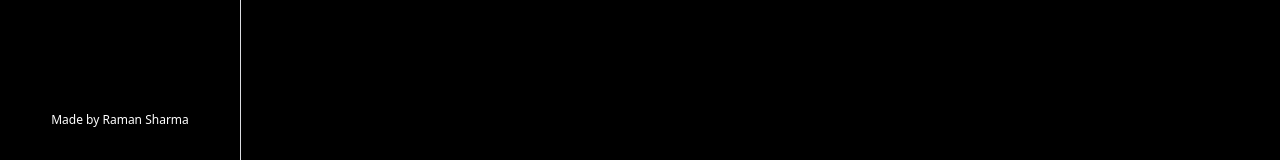
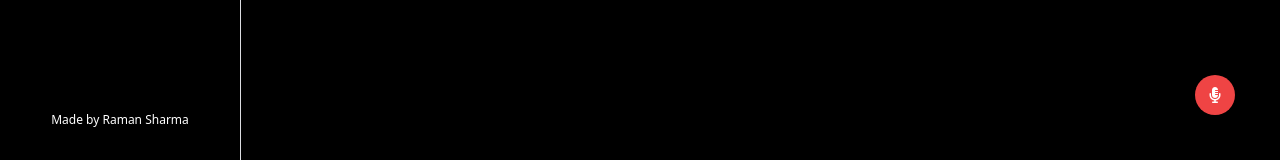
Before and after one commit to RamanSharma100/react-voice-controlled-web-based-code-editor, a React (Vite) app: page / in a window 1280 px wide. Shown: the part 640-800 px from the top of the page. Built offline with nearby package versions, Linux system fonts and the light colour scheme.

Commit message:
initialized voice recognition and synthesis

```diff
--- a/index.html
+++ b/index.html
@@ -5,6 +5,10 @@
     <link rel="icon" type="image/svg+xml" href="/src/favicon.svg" />
     <meta name="viewport" content="width=device-width, initial-scale=1.0" />
     <title>Vite App</title>
+    <script
+      src="https://kit.fontawesome.com/a50954a027.js"
+      crossorigin="anonymous"
+    ></script>
   </head>
   <body>
     <div id="root"></div>
--- /dev/null
+++ b/src/Components/VoiceAssistant/IVoiceAssistant.ts
@@ -0,0 +1 @@
+export default interface IVoiceAssistant {}
--- /dev/null
+++ b/src/Components/VoiceAssistant/VoiceAssistant.css
@@ -0,0 +1,81 @@
+.speaking,
+.speaking3 {
+  position: absolute;
+  top: 0;
+  left: 0;
+  width: 100%;
+  height: 100%;
+  /* background-color: rgba(123, 121, 121, 0.89); */
+  border: 1px solid #fff;
+  z-index: -1;
+  border-radius: 50%;
+  animation: animateVoiceAssistant 0.8s infinite;
+  /* display: none; */
+}
+
+@keyframes animateVoiceAssistant {
+  0% {
+    transform: scale(0);
+  }
+  100% {
+    transform: scale(1.2);
+  }
+}
+.speaking2,
+.speaking4 {
+  position: absolute;
+  top: 0;
+  left: 0;
+  width: 100%;
+  height: 100%;
+  /* background-color: rgba(123, 121, 121, 0.89); */
+  border: 1px solid #fff;
+  z-index: -1;
+  border-radius: 50%;
+  animation: animateVoiceAssistant2 0.8s alternate-reverse infinite;
+  /* display: none; */
+}
+.mic-container {
+  position: relative;
+  width: 250px;
+  height: 250px;
+}
+
+.float-voice-btn {
+  position: fixed;
+  right: 40px;
+  bottom: 40px;
+  width: 50px;
+  height: 50px;
+  z-index: 99;
+  background-color: rgba(0, 0, 0, 0.5);
+  border-radius: 50%;
+  cursor: pointer;
+  box-shadow: 0px 0px 3px #000;
+}
+
+.mic-container-float {
+  position: relative;
+  width: 40px;
+  height: 40px;
+}
+
+.float-text {
+  position: absolute;
+  top: 50%;
+  transform: translateY(-50%);
+  right: 70%;
+  text-align: center;
+  font-size: 0.79rem;
+  color: #000;
+  font-weight: bold;
+  width: 250px;
+  border: 1px solid #fff;
+  z-index: -1;
+  border-radius: 10px;
+  padding-top: 2px;
+  padding-bottom: 2px;
+  transition: 0.3s text ease;
+  display: inline-block;
+  background-color: rgb(255, 255, 255);
+}
--- /dev/null
+++ b/src/Components/VoiceAssistant/VoiceAssistant.tsx
@@ -0,0 +1,98 @@
+import { FunctionComponent as FC, useEffect, useState } from "react";
+import { recognition } from "../../APIs/speechRecognitionAPI";
+import useSpeechSynthesis from "../../hooks/useSpeechSynthesis";
+import checkCommands, { ICheckCommands } from "./checkCommands";
+import "./VoiceAssistant.css";
+
+import IVoiceAssistant from "./IVoiceAssistant";
+
+const VoiceAssistant: FC<IVoiceAssistant> = ({}: IVoiceAssistant) => {
+  //   const {
+  //     name: { responses },
+  //   }: IVoiceCommandsDataJSON = voiceCommandsDataJSON;
+
+  const [isMuted, setIsMuted] = useState<boolean>(true);
+  const [isStarted, setIsStarted] = useState<boolean>(false);
+  const [isSpeaking, setIsSpeaking] = useState<boolean>(false);
+  const [text, setText] = useState<string>("");
+
+  const { speak, speaking, supported } = useSpeechSynthesis({
+    callbackFunctions: [setText],
+  });
+
+  useEffect(() => {
+    if (!isSpeaking) {
+      setIsSpeaking(false);
+      // setTimeout(() => setText(""), 5000);
+    }
+  }, [speaking]);
+
+  const handleMute = () => {
+    if (isMuted) {
+      setIsMuted(false);
+      setText("started taking commands! How can i help you?");
+      speak({ text: "started taking commands! How can i help you?" });
+      recognition.start();
+    } else {
+      setIsMuted(true);
+      setText("stopped taking commands! Thank you!");
+      speak({ text: "stopped taking commands! Thank you!" });
+      recognition.stop();
+    }
+  };
+
+  // recognition
+
+  recognition.onstart = () => {
+    setIsMuted(false);
+    setIsStarted(true);
+  };
+
+  recognition.onresult = (event: any) => {
+    const command = event.results[0][0].transcript.toLowerCase();
+
+    const { commandAction, commandType, commandName }: ICheckCommands =
+      checkCommands(command);
+  };
+
+  recognition.onend = () => {
+    if (!isMuted) {
+      recognition.start();
+    } else {
+      setIsStarted(false);
+      setIsMuted(true);
+      recognition.stop();
+    }
+  };
+  return (
+    <div
+      className="float-voice-btn flex items-center justify-center rounded-full"
+      style={{ zIndex: 99 }}
+    >
+      <div
+        className={`mic-container-float  text-white ${
+          !isMuted ? "bg-blue-500" : "bg-red-500"
+        } w-100 h-100 relative flex items-center justify-center  rounded-full`}
+        onClick={handleMute}
+      >
+        {(isSpeaking || speaking) && (
+          <p className=" float-text  pr-4 pl-2 text-black absolute right-3/4">
+            {text}
+          </p>
+        )}
+        <i
+          className="fas fa-microphone-alt  text-white"
+          style={{ fontSize: "1rem" }}
+        ></i>
+        <div
+          className={`${speaking || isSpeaking ? "speaking3" : "d-none"}`}
+        ></div>
+        <div
+          className={`${speaking || isSpeaking ? "speaking4" : "d-none"}`}
+        ></div>
+      </div>
+    </div>
+  );
+};
+
+export default VoiceAssistant;
--- /dev/null
+++ b/src/Components/VoiceAssistant/checkCommands.ts
@@ -0,0 +1,41 @@
+const voiceCommandsDataJSON = {};
+
+export interface ICheckCommands {
+  commandName: string;
+  commandType: string;
+  commandAction: string | string[];
+}
+
+const checkCommands = (command: string): ICheckCommands => {
+  let cmdType: string = "",
+    cmdName: string = "";
+
+  for (let cTypeIndex in Object.keys(voiceCommandsDataJSON)) {
+    const cType = Object.keys(voiceCommandsDataJSON)[cTypeIndex];
+    const commandName: string = (voiceCommandsDataJSON as any)[
+      cType
+    ].commands.find(
+      (cmd: string) =>
+        command.toLowerCase().trim().includes(cmd.toLowerCase().trim()) && cmd
+    );
+    cmdName = commandName;
+
+    if (commandName) {
+      cmdType = cType;
+      break;
+    }
+  }
+  // console.log({
+  //   commandName: cmdName,
+  //   commandType: cmdType,
+  //   commandAction: (voiceCommandsDataJSON as any)[cmdType]?.actions[0],
+  // });
+
+  return {
+    commandName: cmdName,
+    commandType: cmdType,
+    commandAction: (voiceCommandsDataJSON as any)[cmdType]?.actions[0],
+  };
+};
+
+export default checkCommands;
--- a/src/Pages/CodeEditor/CodeEditor.tsx
+++ b/src/Pages/CodeEditor/CodeEditor.tsx
@@ -3,6 +3,7 @@ import { FunctionComponent as FC, useState } from "react";
 import SideBar from "../../Components/SideBar/SideBar";
 import EditorTabs from "../../Components/EditorTabs/EditorTabs";
 import Editor from "../../Components/Editor/Editor";
+import VoiceAssistant from "../../Components/VoiceAssistant/VoiceAssistant";
 
 import ICodeEditor from "./ICodeEditor";
 import UserIcon from "../../assets/icons/user_icon.svg";
@@ -85,6 +86,7 @@ const CodeEditor: FC<ICodeEditor> = ({
 
   return (
     <>
+      <VoiceAssistant />
       {isModalOpen && (
         <div className="flex fixed transition-all delay-75 bg-black fade text-white left-0 top-0 flex-col items-center p-5 w-full z-10 h-full">
           <h1 className="text-5xl font-bold py-10 mt-10 mb-5">
```
